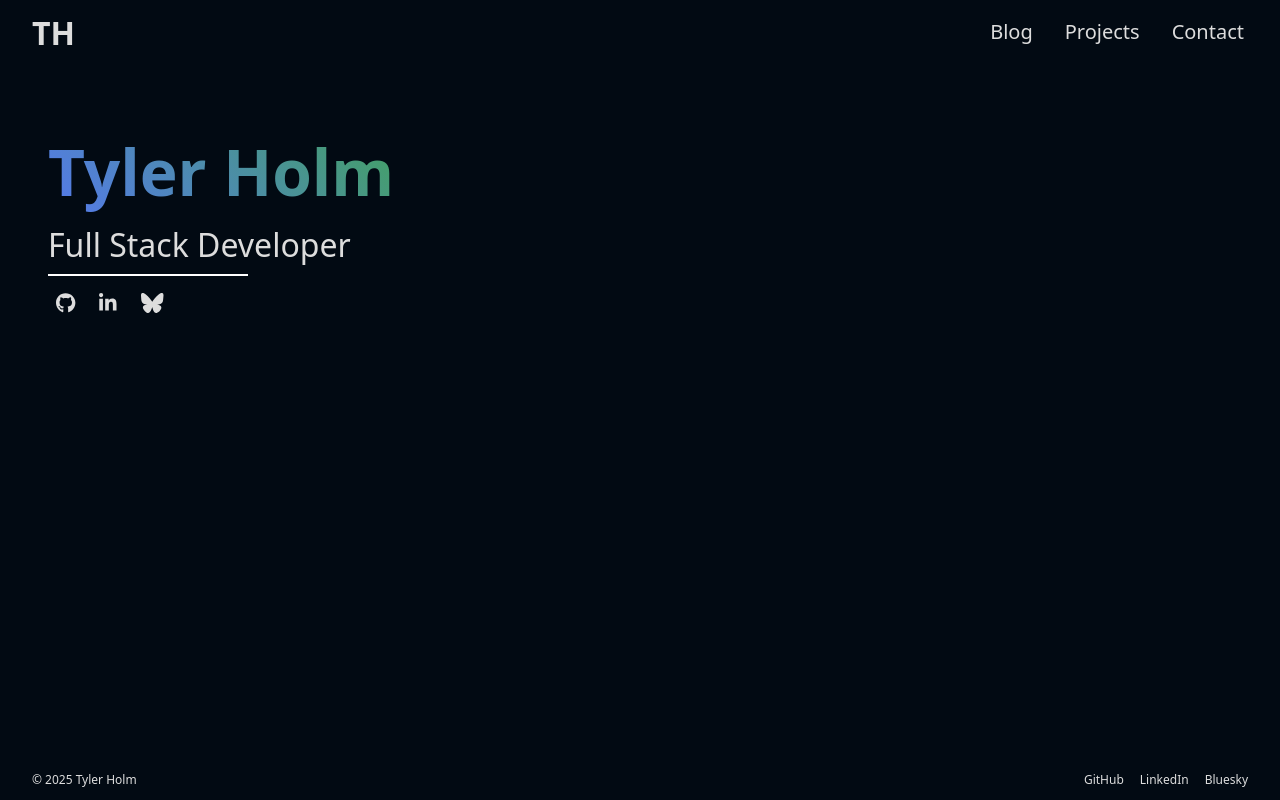
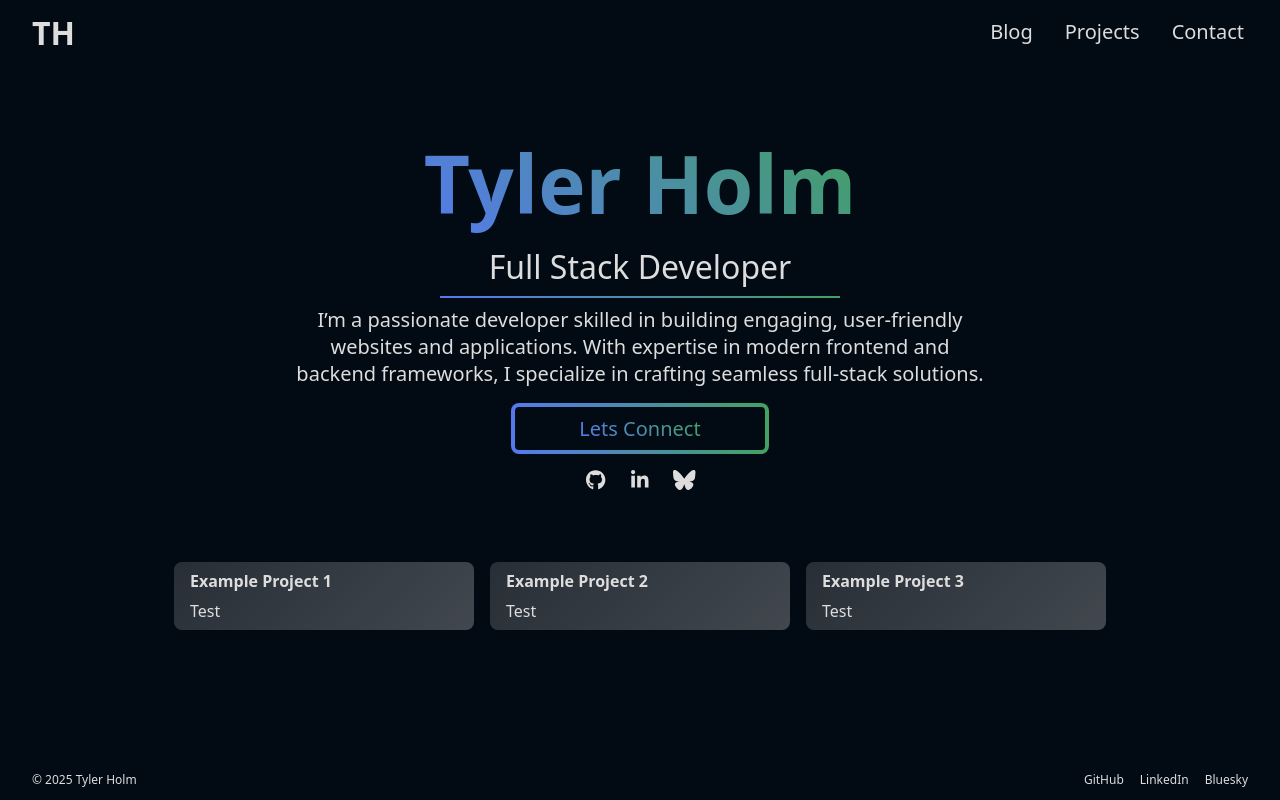
Before and after one commit to callmekass/portfolio, an Angular app in the folder angular-portfolio/: page / in a window 1280 px wide. Built offline with nearby package versions, Linux system fonts and the light colour scheme.

Commit message:
center landing content

```diff
--- a/angular-portfolio/src/app/pages/home/home.component.html
+++ b/angular-portfolio/src/app/pages/home/home.component.html
@@ -1,9 +1,18 @@
 <div id="home">
   <div id="landing">
-    <div id="land-col-1">
-      <p id="name">Tyler Holm</p>
+    <p id="name" class="pretty-text">Tyler Holm</p>
     <p id="landing-title">Full Stack Developer</p>
     <div class="landing-divider"></div>
+    <p id="landing-about">
+      I’m a passionate developer skilled in building engaging, user-friendly
+      websites and applications. With expertise in modern frontend and backend
+      frameworks, I specialize in crafting seamless full-stack solutions.
+    </p>
+    <div id="landing-contact">
+      <a class="contact-btn">
+        <span class="pretty-text">Lets Connect</span>
+      </a>
+    </div>
     <div class="socials">
       <a class="icon" href="">
         <fa-icon [icon]="['fab', 'github']" size="lg"></fa-icon>
@@ -16,6 +25,18 @@
       </a>
     </div>
   </div>
-    <div id="land-col-2"></div>
+  <div id="card-content">
+    <div class="card">
+      <div class="card-title">Example Project 1</div>
+      <div class="card-body">Test</div>
+    </div>
+    <div class="card">
+      <div class="card-title">Example Project 2</div>
+      <div class="card-body">Test</div>
+    </div>
+    <div class="card">
+      <div class="card-title">Example Project 3</div>
+      <div class="card-body">Test</div>
     </div>
   </div>
+</div>
--- a/angular-portfolio/src/app/pages/home/home.component.scss
+++ b/angular-portfolio/src/app/pages/home/home.component.scss
@@ -2,31 +2,41 @@
 
 #home {
   margin: 0 2rem;
+  align-items: center;
+  justify-content: center;
+  display: flex;
+  flex-direction: column;
+}
+
+.pretty-text {
+  background: -webkit-linear-gradient(45deg, $blue, $green);
+  -webkit-background-clip: text;
+  -webkit-text-fill-color: transparent;
 }
 
 .landing-divider {
-  width: 200px;
-  border-bottom: 2px solid $white;
-}
-
-#id {
   width: 100%;
+  display: block;
+  height: 2px;
+  background: linear-gradient(to right, $blue, $green);
+  max-width: 400px;
 }
 
 #landing {
+  justify-content: center;
+  align-items: center;
   display: flex;
-  flex-direction: row;
   height: 100%;
+  margin: 0rem 2rem;
   padding: 4rem 0rem;
+  display: flex;
+  flex-direction: column;
+  max-width: 700px;
 }
 
 #name {
-  font-size: 4rem;
+  font-size: 5rem;
   font-weight: 600;
-  background: -webkit-linear-gradient(45deg, $blue, $green);
-  -webkit-background-clip: text;
-  -webkit-text-fill-color: transparent;
-  width: fit-content;
 }
 
 #landing-title {
@@ -35,17 +45,31 @@
   margin: 0.5rem 0;
 }
 
-#land-col-1 {
+#landing-about {
+  font-size: $font-size-lg;
+  font-weight: 400;
+  margin: 0.5rem 0;
+  text-align: center;
+}
+
+.card {
+  margin: 0;
+  height: fit-content;
   display: flex;
   flex-direction: column;
-  width: 400px;
-  padding: 0rem 1rem;
+  background: linear-gradient(135deg, rgba($white, 0.15), rgba($white, 0.25));
+  border-radius: $border-radius;
+  min-width: 300px;
+  padding-bottom: 0.5rem;
 }
 
-#land-col-2 {
-  display: flex;
-  flex-direction: column;
-  padding: 1rem 1rem;
+.card-title {
+  padding: 0.5rem 1rem;
+  font-weight: 600;
+}
+
+.card-body {
+  padding: 0rem 1rem;
 }
 
 .socials {
@@ -59,7 +83,33 @@
 .icon {
   display: inline-flex;
   padding: 0.5rem;
-  border-radius: 0.5rem;
+  border-radius: $border-radius;
+  align-items: center;
+  justify-content: center;
+  width: 20px;
+  height: 20px;
+}
+
+#landing-contact {
+  display: flex;
+  margin-top: 0.5rem;
+}
+
+.contact-btn {
+  background: linear-gradient($bg-color 0 0) padding-box,
+    /*this is your grey background*/ linear-gradient(to right, $blue, $green)
+      border-box;
+  padding: 10px;
+  border-color: transparent;
+  border-radius: $border-radius;
+  border-width: 4px;
+  border-style: solid;
+  padding: 0.5rem 4rem;
+}
+
+.contact-btn .pretty-text {
+  font-size: $font-size-lg;
+  font-weight: 500;
 }
 
 .icon:hover,
@@ -67,18 +117,46 @@
   background: linear-gradient(135deg, rgba($white, 0.15), rgba($white, 0.25));
 }
 
+.contact-btn:hover,
+.contact-btn:active {
+  background: linear-gradient(to right, $blue 0 0, $green) padding-box,
+    /*this is your grey background*/ linear-gradient(to right, $blue, $green)
+      border-box;
+
+  .pretty-text {
+    color: $white;
+    -webkit-text-fill-color: $white;
+  }
+}
+
+#card-content {
+  display: flex;
+  flex-direction: row;
+  align-items: center;
+  justify-content: center;
+  gap: 1rem;
+  flex-wrap: wrap;
+  width: 100%;
+}
+
 @media screen and (max-width: 800px) {
   #landing {
-    flex-direction: column;
+    margin: 0rem 0rem;
+    justify-content: start;
+    align-items: start;
   }
 
-  #land-col-1 {
-    width: 100%;
-    padding: 0;
+  #landing-about {
+    text-align: start;
   }
 
-  #land-col-2 {
+  #card-content {
+    flex-direction: column;
+    justify-content: start;
+    align-items: start;
+  }
+
+  .card {
     width: 100%;
-    padding: 1rem 0rem;
   }
 }
--- a/angular-portfolio/src/variables.scss
+++ b/angular-portfolio/src/variables.scss
@@ -14,3 +14,5 @@ $font-size-xl: 1.5rem;
 
 $footer-height: 42px;
 $header-height: 64px;
+
+$border-radius: 0.5rem;
```
Lines whose indentation alone changed are shown as unchanged.
